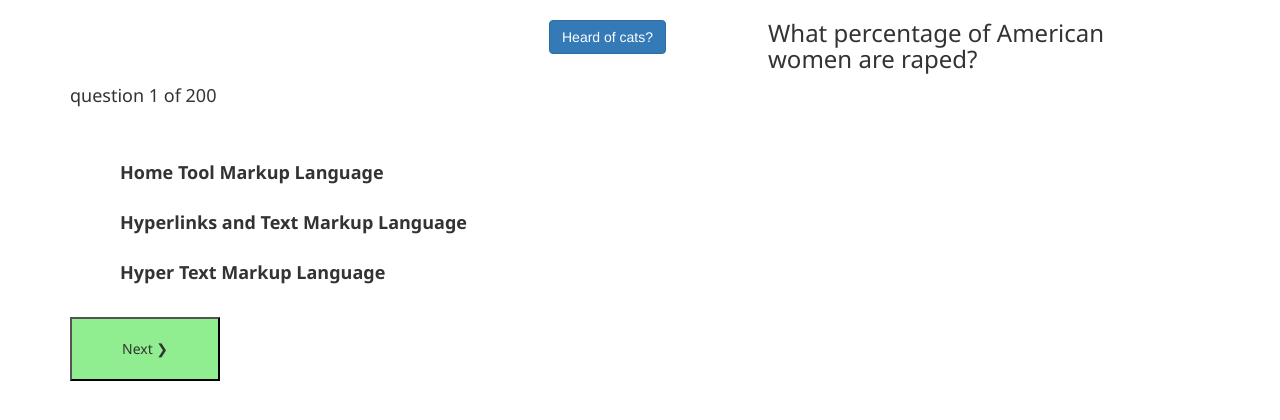
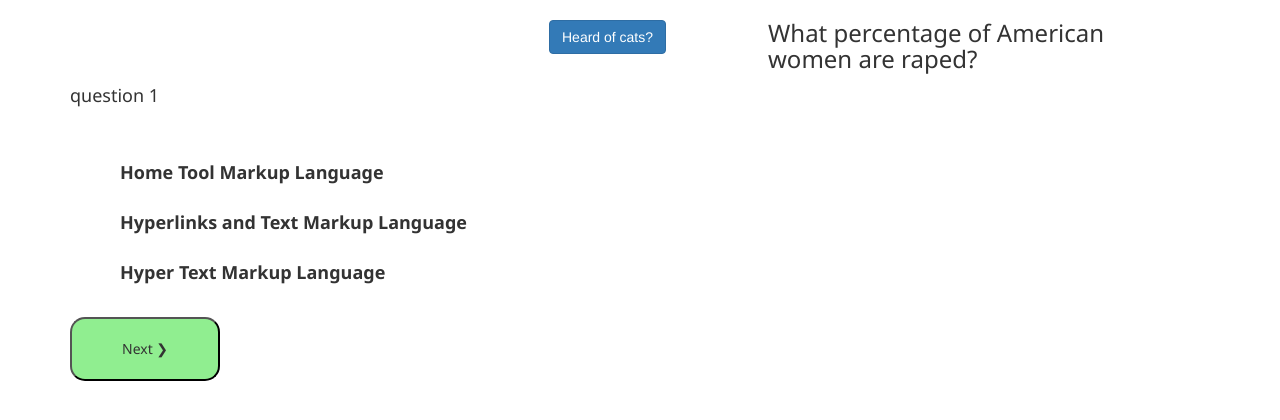
Before and after one commit to ylwfleece/hoc, an Angular app: page /question in a window 1280 px wide. Shown: the top 420 px of the page. Built offline with nearby package versions, Linux system fonts and the light colour scheme.

Commit message:
Configure dependencies and server.js

```diff
--- a/src/app/components/question/question.component.css
+++ b/src/app/components/question/question.component.css
@@ -22,6 +22,7 @@
   .answerbutton {
     background-color: lightgreen;
     padding:20px 50px;
+    border-radius: 15px;
   }
   #timespent {
     position:absolute;
--- a/src/app/components/question/question.component.html
+++ b/src/app/components/question/question.component.html
@@ -10,7 +10,7 @@
     <div id="quizcontainer">
 
       <h3>What percentage of American women are raped?</h3>
-      <p id="qtext">question {{questionNum}} of 200</p>
+      <p id="qtext">question {{questionNum}}</p>
       <form role="form" id="quizform" name="quizform" action='quiztest.asp?qtest=HTML' method='post'>
         <input type="hidden" name="answers" value="0000000000000000000000000000000000000000">
         <input type="hidden" name="nextnumber">
```
Also changed, not shown: package.json (+16 -5 lines), server.js (added, +16 -0 lines), 1 other file (tests, documents, lock files or other folders).
